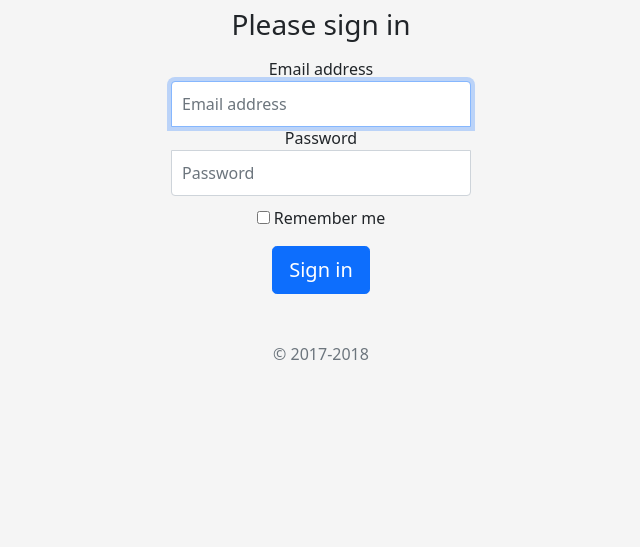
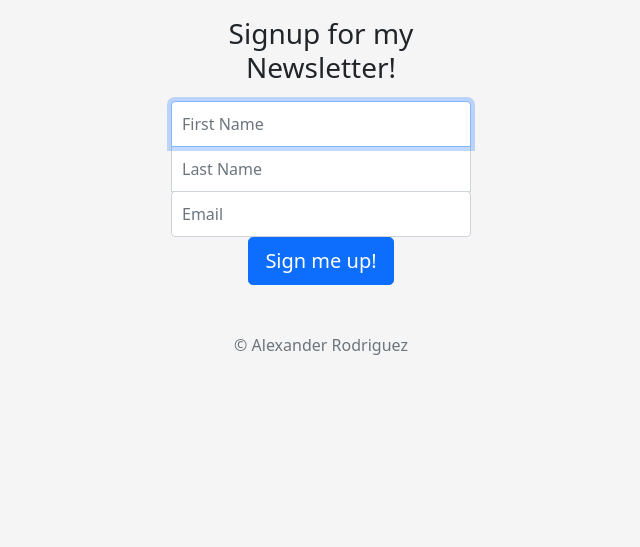
Before and after one commit to alexrrodriguez/newsletter-signup, a website: page signup.html in a window 1280 px wide. Shown: the part 253-800 px from the top of the page, without its empty margins (319-959 px from the left). Drawn offline with nearby package versions, Linux system fonts and the light colour scheme.

Commit message:
add css styles page and change inputs for first, last and password on signup page

```diff
--- a/signup.html
+++ b/signup.html
@@ -7,7 +7,7 @@
     <meta name="author" content="">
     <link rel="icon" href="/docs/4.0/assets/img/favicons/favicon.ico">
 
-    <title>Signin Template for Bootstrap</title>
+    <title>Newsletter Signup</title>
 
     <link rel="canonical" href="https://getbootstrap.com/docs/4.0/examples/sign-in/">
 
@@ -20,19 +20,13 @@
 
   <body class="text-center">
     <form class="form-signin">
-      <img class="mb-4" src="https://getbootstrap.com/docs/4.0/assets/brand/bootstrap-solid.svg" alt="" width="72" height="72">
-      <h1 class="h3 mb-3 font-weight-normal">Please sign in</h1>
-      <label for="inputEmail" class="sr-only">Email address</label>
-      <input type="email" id="inputEmail" class="form-control" placeholder="Email address" required autofocus>
-      <label for="inputPassword" class="sr-only">Password</label>
-      <input type="password" id="inputPassword" class="form-control" placeholder="Password" required>
-      <div class="checkbox mb-3">
-        <label>
-          <input type="checkbox" value="remember-me"> Remember me
-        </label>
-      </div>
-      <button class="btn btn-lg btn-primary btn-block" type="submit">Sign in</button>
-      <p class="mt-5 mb-3 text-muted">&copy; 2017-2018</p>
+      <img class="mb-4" src="image/favicon-32x32.png" alt="" width="72" height="72">
+      <h1 class="h3 mb-3 font-weight-normal">Signup for my Newsletter!</h1>
+      <input type="text" class="form-control top" placeholder="First Name" required autofocus>
+      <input type="text" class="form-control middle" placeholder="Last Name" required>
+      <input type="password" id="inputPassword bottom" class="form-control" placeholder="Email" required>
+      <button class="btn btn-lg btn-primary btn-block" type="submit">Sign me up!</button>
+      <p class="mt-5 mb-3 text-muted">&copy; Alexander Rodriguez</p>
     </form>
   </body>
 </html>
--- a/styles.css
+++ b/styles.css
@@ -37,12 +37,16 @@
 .form-signin .form-control:focus {
   z-index: 2;
 }
-.form-signin input[type="email"] {
+.top {
   margin-bottom: -1px;
   border-bottom-right-radius: 0;
   border-bottom-left-radius: 0;
 }
-.form-signin input[type="password"] {
+.middle {
+  border-radius: 0;
+  margin-bottom: -1px;
+}
+.bottom {
   margin-bottom: 10px;
   border-top-left-radius: 0;
   border-top-right-radius: 0;
```
Also changed, not shown: image/favicon-32x32.png (added).
